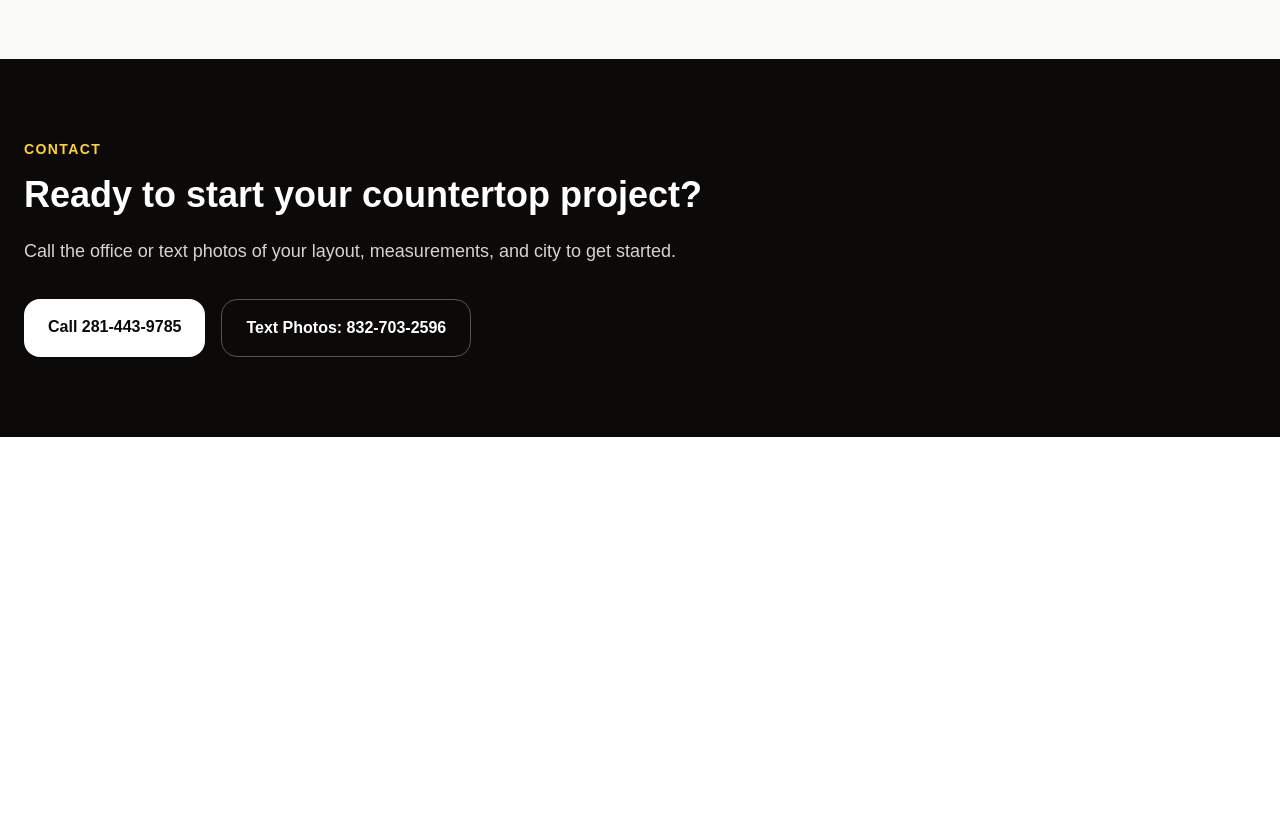
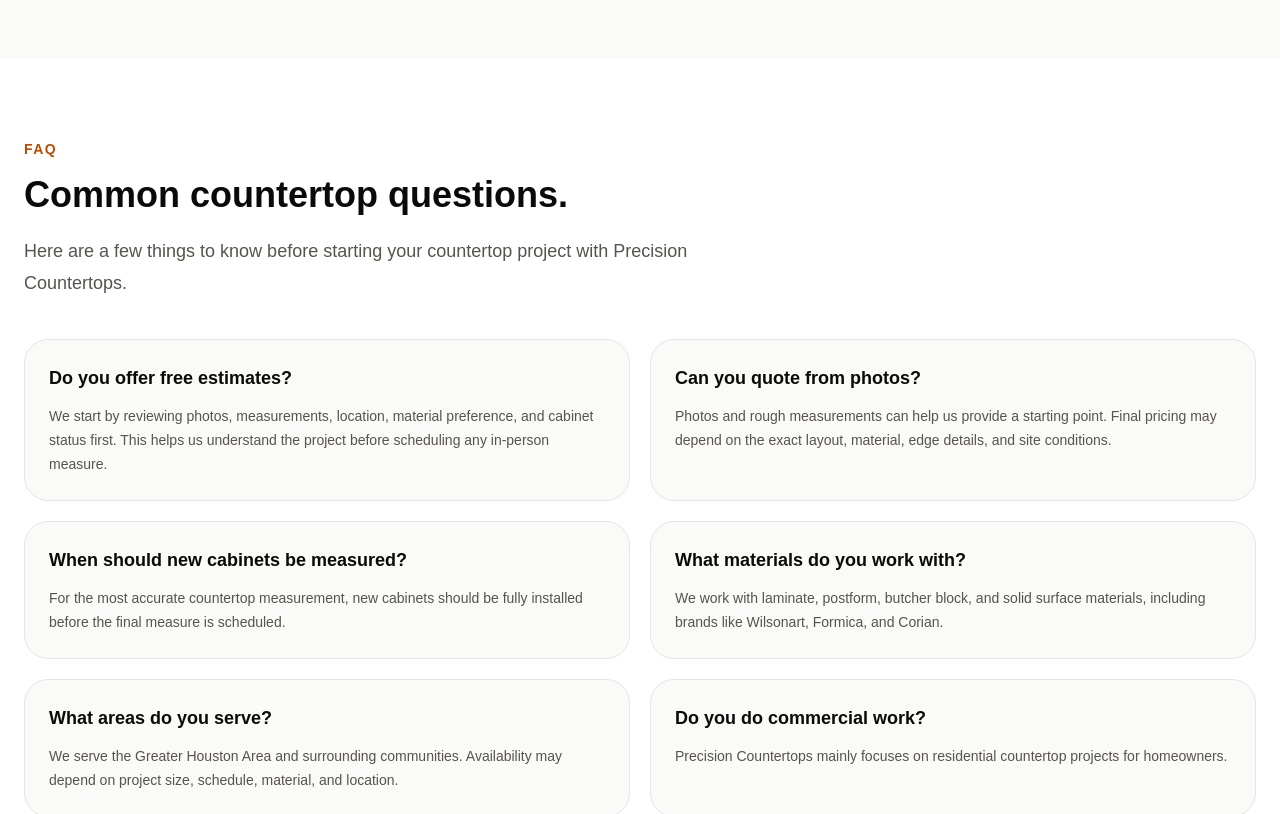
Before and after one commit to antg186/precision-countertops, a Next.js app: page / in a window 1280 px wide. Shown: the part 4640-5454 px from the top of the page. Before the commit the page ends 5077 px from the top, so only its background shows below. Built offline with nearby package versions, Linux system fonts and the light colour scheme.

Commit message:
Add countertop FAQ section

```diff
--- a/src/app/page.js
+++ b/src/app/page.js
@@ -412,6 +412,70 @@
         </div>
       </section>
 
+            <section className="bg-white px-6 py-20">
+        <div className="mx-auto max-w-7xl">
+          <div className="max-w-3xl">
+            <p className="text-sm font-bold uppercase tracking-widest text-amber-700">
+              FAQ
+            </p>
+
+            <h2 className="mt-4 text-4xl font-bold">
+              Common countertop questions.
+            </h2>
+
+            <p className="mt-5 text-lg leading-8 text-stone-600">
+              Here are a few things to know before starting your countertop
+              project with Precision Countertops.
+            </p>
+          </div>
+
+          <div className="mt-10 grid gap-5 md:grid-cols-2">
+            {[
+              {
+                question: "Do you offer free estimates?",
+                answer:
+                  "We start by reviewing photos, measurements, location, material preference, and cabinet status first. This helps us understand the project before scheduling any in-person measure.",
+              },
+              {
+                question: "Can you quote from photos?",
+                answer:
+                  "Photos and rough measurements can help us provide a starting point. Final pricing may depend on the exact layout, material, edge details, and site conditions.",
+              },
+              {
+                question: "When should new cabinets be measured?",
+                answer:
+                  "For the most accurate countertop measurement, new cabinets should be fully installed before the final measure is scheduled.",
+              },
+              {
+                question: "What materials do you work with?",
+                answer:
+                  "We work with laminate, postform, butcher block, and solid surface materials, including brands like Wilsonart, Formica, and Corian.",
+              },
+              {
+                question: "What areas do you serve?",
+                answer:
+                  "We serve the Greater Houston Area and surrounding communities. Availability may depend on project size, schedule, material, and location.",
+              },
+              {
+                question: "Do you do commercial work?",
+                answer:
+                  "Precision Countertops mainly focuses on residential countertop projects for homeowners.",
+              },
+            ].map((item) => (
+              <div
+                key={item.question}
+                className="rounded-3xl border border-stone-200 bg-stone-50 p-6"
+              >
+                <h3 className="text-lg font-bold">{item.question}</h3>
+                <p className="mt-3 text-sm leading-6 text-stone-600">
+                  {item.answer}
+                </p>
+              </div>
+            ))}
+          </div>
+        </div>
+      </section>
+
       <section id="contact" className="bg-stone-950 px-6 py-20 text-white">
         <div className="mx-auto max-w-7xl">
           <p className="text-sm font-bold uppercase tracking-widest text-amber-300">
```
